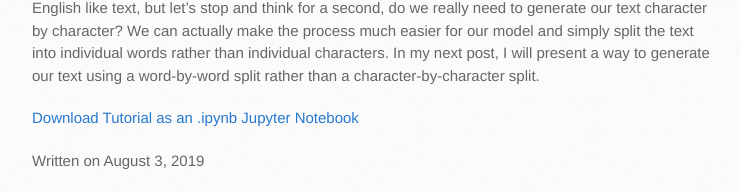
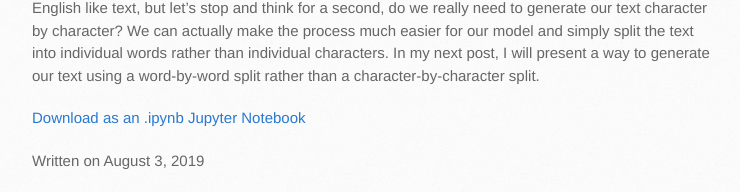
Before and after one commit to bshabashFD/bshabashFD.github.io_old2, a Jekyll site: the page built from _posts/2019-08-03-how-to-use-text-with-rnn.md, in a window 1280 px wide and 900 px high, scrolled down 8679 px. Shown: the part 705-897 px from the top of the window, without its empty margins (138-878 px from the left). Built offline with Jekyll 4.4.1, drawn with Linux system fonts in a browser that asks for light colours; formulas are drawn with MathJax 3; a script that is not in the unit is left out.

Commit message:
Update 2019-08-03-how-to-use-text-with-rnn.md

```diff
--- a/_posts/2019-08-03-how-to-use-text-with-rnn.md
+++ b/_posts/2019-08-03-how-to-use-text-with-rnn.md
@@ -358,4 +358,4 @@ And I hot spite the over-mouth to
 Well, there we have it. We could probably train our model further and make it produce more and more English like text, but let’s stop and think for a second, do we really need to generate our text character by character? We can actually make the process much easier for our model and simply split the text into individual words rather than individual characters.
 In my next post, I will present a way to generate our text using a word-by-word split rather than a character-by-character split.
 
-<a href="/_notebooks/how-to-use-text-with-rnn.ipynb" >Download Tutorial as an .ipynb Jupyter Notebook</a>
+<a href="_notebooks/how-to-use-text-with-rnn.ipynb" >Download as an .ipynb Jupyter Notebook</a>
```
